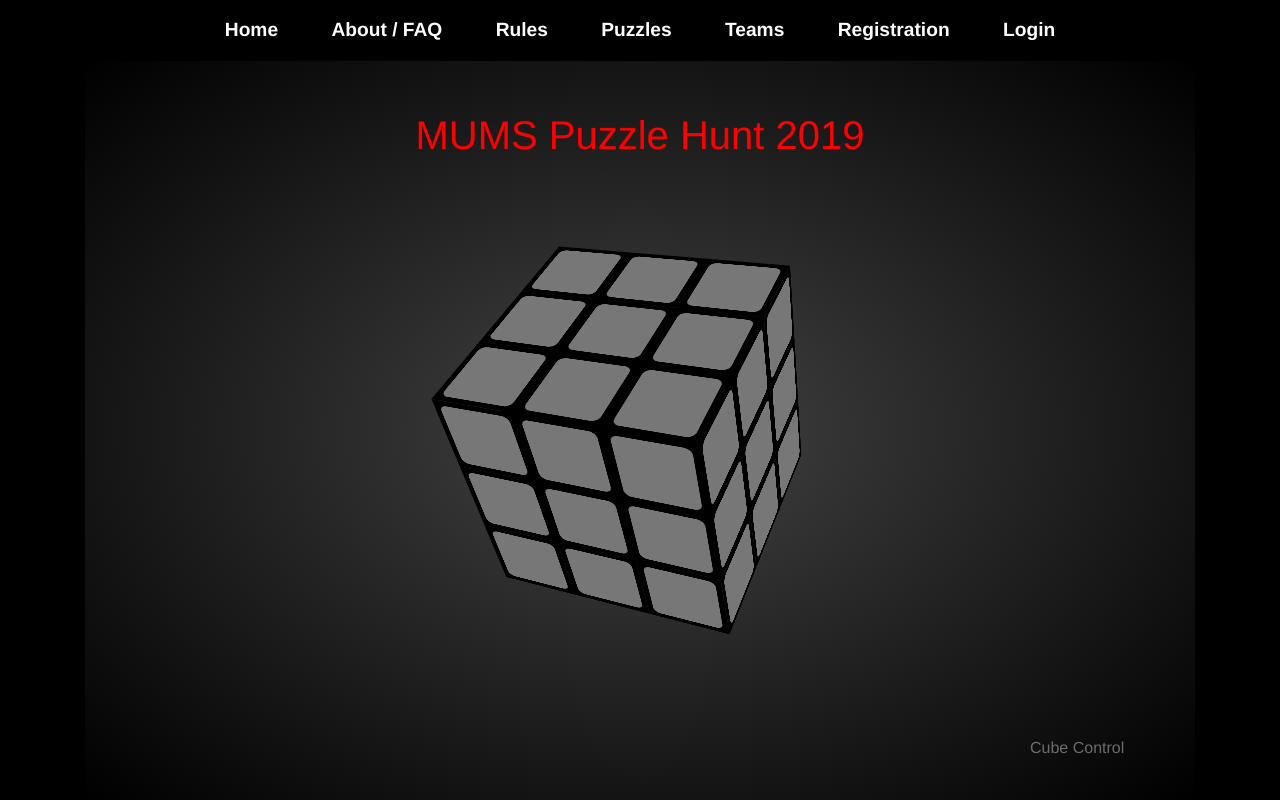
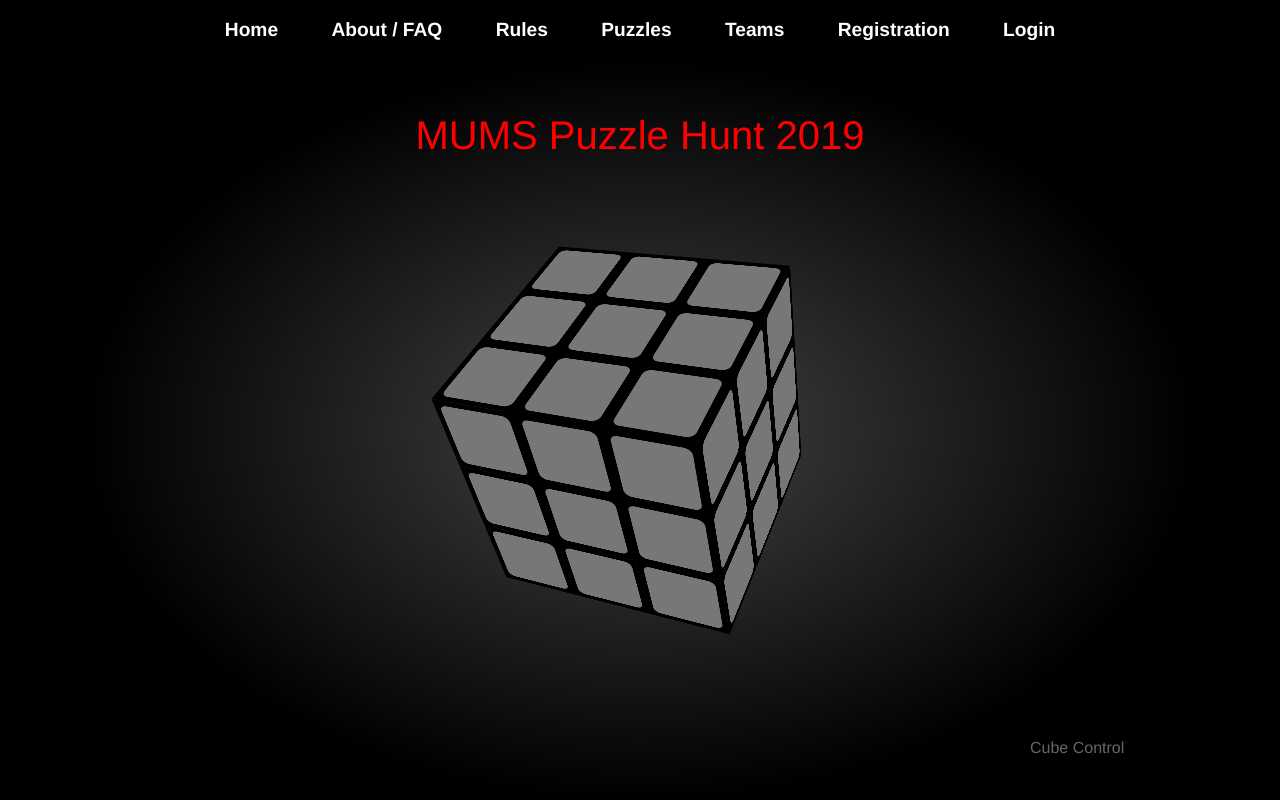
Before and after one commit to AllenZPGu/MUMS-PH-2019, a Django app: page / in a window 1280 px wide. Run offline with Django 3.2, Linux system fonts and the light colour scheme; some libraries are stand-ins or nearby versions.

Commit message:
Shrunk gradient

```diff
--- a/PH_backend/PHapp/static/PHapp/css/cube.css
+++ b/PH_backend/PHapp/static/PHapp/css/cube.css
@@ -58,12 +58,12 @@ table, td, tr {
 
 	/* http://www.colorzilla.com/gradient-editor/ */
 	background: #000; /* Old browsers */
-	background: -moz-radial-gradient(center, ellipse cover,  #444 0%, #000000 100%); /* FF3.6+ */
-	background: -webkit-gradient(radial, center center, 0px, center center, 100%, color-stop(0%,#444), color-stop(100%,#000000)); /* Chrome,Safari4+ */
-	background: -webkit-radial-gradient(center, ellipse cover,  #444 0%,#000000 100%); /* Chrome10+,Safari5.1+ */
-	background: -o-radial-gradient(center, ellipse cover,  #444 0%,#000000 100%); /* Opera 12+ */
-	background: -ms-radial-gradient(center, ellipse cover,  #444 0%,#000000 100%); /* IE10+ */
-	background: radial-gradient(ellipse at center,  #444 0%,#000000 100%); /* W3C */
+	background: -moz-radial-gradient(center, ellipse closest-side,  #444 0%, #000000 100%); /* FF3.6+ */
+	background: -webkit-gradient(radial, center closest-side, 0px, center center, 100%, color-stop(0%,#444), color-stop(100%,#000000)); /* Chrome,Safari4+ */
+	background: -webkit-radial-gradient(center, ellipse closest-side,  #444 0%,#000000 100%); /* Chrome10+,Safari5.1+ */
+	background: -o-radial-gradient(center, ellipse closest-side,  #444 0%,#000000 100%); /* Opera 12+ */
+	background: -ms-radial-gradient(center, ellipse closest-side,  #444 0%,#000000 100%); /* IE10+ */
+	background: radial-gradient(ellipse closest-side at center,  #444 0%,#000000 100%); /* W3C */
 	filter: progid:DXImageTransform.Microsoft.gradient( startColorstr='#444444', endColorstr='#000000',GradientType=1 ); /* IE6-9 fallback on horizontal gradient */
 }
 .heroicRed {
```
